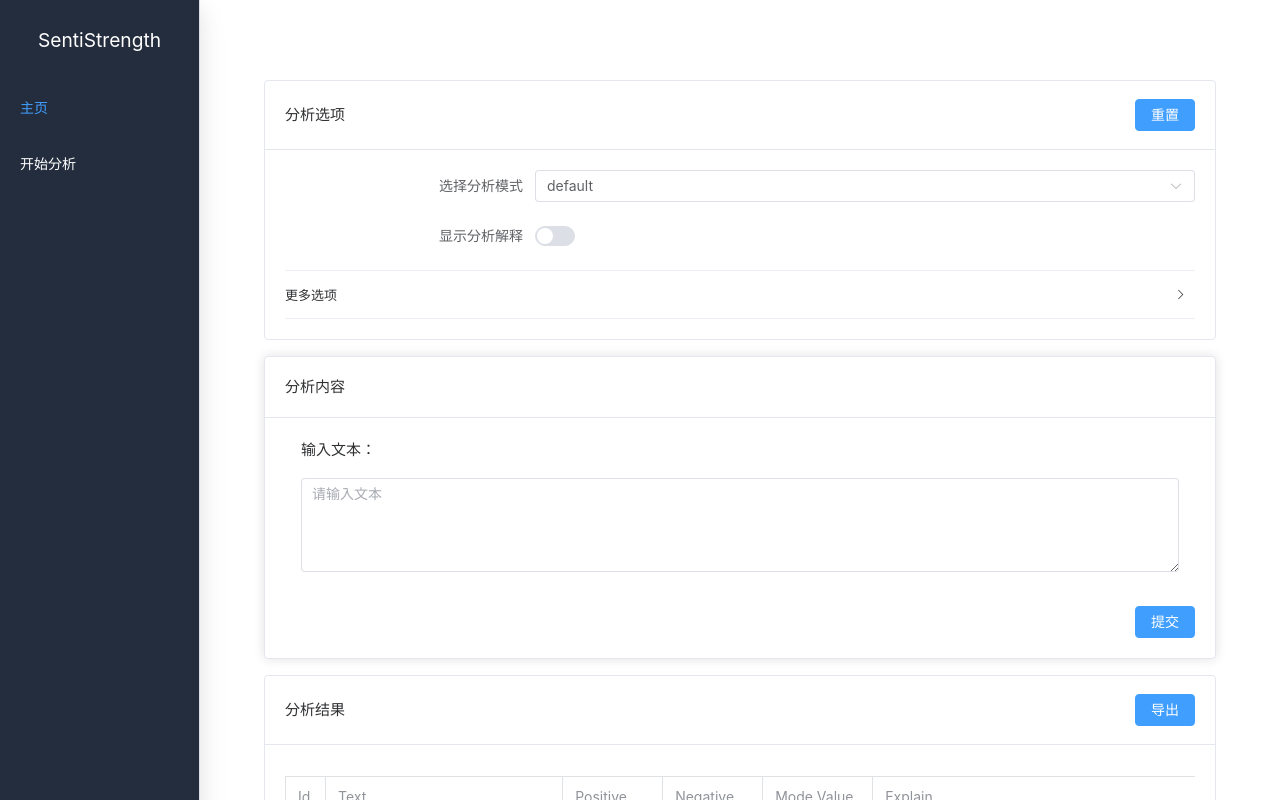
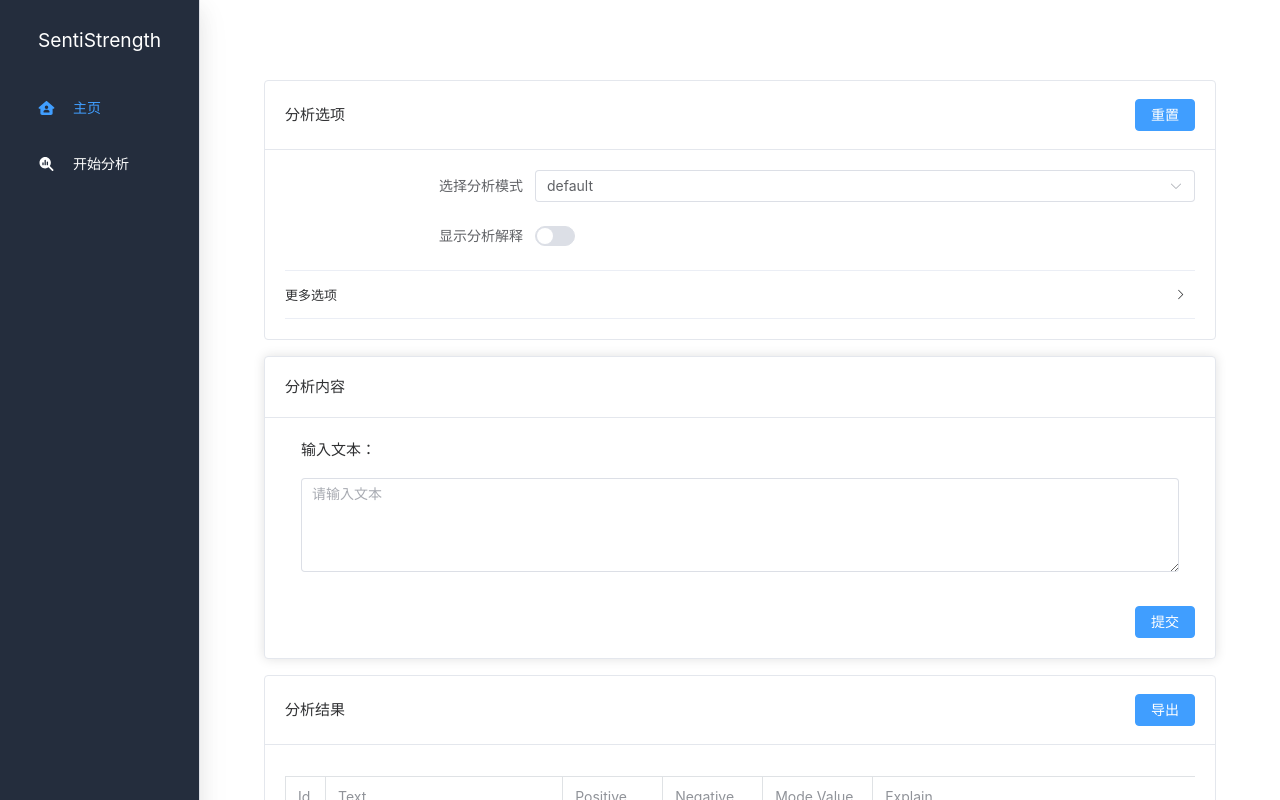
Before and after one commit to SentiSamoyed/SentiStrength-FE, a Vue app: page /analyse in a window 1280 px wide. Shown: the top 800 px of the page. Built offline with nearby package versions, Linux system fonts and the light colour scheme.

Commit message:
feat: 增加 font-awesome icon

```diff
--- a/package.json
+++ b/package.json
@@ -10,6 +10,9 @@
     "format": "prettier --write src/"
   },
   "dependencies": {
+    "@fortawesome/fontawesome-svg-core": "^6.4.0",
+    "@fortawesome/free-solid-svg-icons": "^6.4.0",
+    "@fortawesome/vue-fontawesome": "^3.0.3",
     "axios": "^1.3.4",
     "element-plus": "^2.3.1",
     "export-to-csv": "^0.2.1",
--- a/src/components/AnalyseOptions.vue
+++ b/src/components/AnalyseOptions.vue
@@ -118,6 +118,7 @@
   methods: {
     reset() {
       Object.assign(this.$data, this.$options.data.call(this))
+      this.$message.success('已重置选项')
     }
   }
 }
--- a/src/main.js
+++ b/src/main.js
@@ -5,10 +5,24 @@
 import router from './router'
 
 import './assets/main.css'
+/* import the fontawesome core */
+import { library } from '@fortawesome/fontawesome-svg-core'
+
+/* import font awesome icon component */
+import { FontAwesomeIcon } from '@fortawesome/vue-fontawesome'
+
+/* import specific icons */
+import { faHouseUser, faMagnifyingGlassChart} from '@fortawesome/free-solid-svg-icons'
 
 const app = createApp(App)
+
+/* add icons to the library */
+library.add(faHouseUser, faMagnifyingGlassChart)
+
 
 app.use(router)
 app.use(ElMessage)
 
-app.mount('#app')
+app
+  .component('font-awesome-icon', FontAwesomeIcon)
+  .mount('#app')
--- a/src/views/AnalyseView.vue
+++ b/src/views/AnalyseView.vue
@@ -85,7 +85,7 @@
             const targetObj = this.tableData[index]
             Object.assign(targetObj, { val1: item.val1, val2: item.val2, val3: item.val3, explain: item.explain })
           })
-
+          this.$message.success('请求成功')
         })
         .catch(err => {
           console.log(err)
@@ -98,6 +98,7 @@
       return text.split('\n')
     },
     exportCsv() {
+      return new Promise(() => {
         const options = {
           showLabels: true,
           showTitle: false,
@@ -109,8 +110,11 @@
         }
 
         const csvExporter = new ExportToCsv(options)
-
-      csvExporter.generateCsv(this.tableData).catch(err => {
+        csvExporter.generateCsv(this.tableData)
+      }).then(() => {
+        this.$message.success('导出成功')
+        console.log('导出成功')
+      }).catch(err => {
         console.log(err)
         this.$message.error('导出失败: ' + err.message)
       })
--- a/src/views/NavigationView.vue
+++ b/src/views/NavigationView.vue
@@ -11,9 +11,11 @@
        </span>
     </div>
     <el-menu-item index='/' class='menu-item'>
+      <font-awesome-icon icon='fa-solid fa-house-user' class='icon'/>
       <span>主页</span>
     </el-menu-item>
     <el-menu-item index='/analyse' class='menu-item'>
+      <font-awesome-icon icon='fa-solid fa-magnifying-glass-chart' class='icon' />
       <span>开始分析</span>
     </el-menu-item>
   </el-menu>
@@ -39,10 +41,21 @@
 
 .menu-item {
     color: white;
+    display: flex;
+    align-items: center;
+    justify-content: center;
 }
 
 .menu-item:hover {
     background: #354056;
+}
+
+.menu-item .icon {
+    flex: 1;
+}
+
+.el-menu-item span {
+    flex: 2;
 }
 
 .header-text {
--- a/vite.config.js
+++ b/vite.config.js
@@ -33,8 +33,11 @@
     ],
     resolve: {
       alias: {
-        '@': fileURLToPath(new URL('./src', import.meta.url)),
+        '@': fileURLToPath(new URL('./src', import.meta.url))
       }
+    },
+    optimizeDeps: {
+      exclude: ['@fortawesome/fontawesome-svg-core', '@fortawesome/free-solid-svg-icons', '@fortawesome/vue-fontawesome']
     }
   })
 
```
Also changed, not shown: 1 other file (tests, documents, lock files or other folders). Lines whose indentation alone changed are shown as unchanged.
